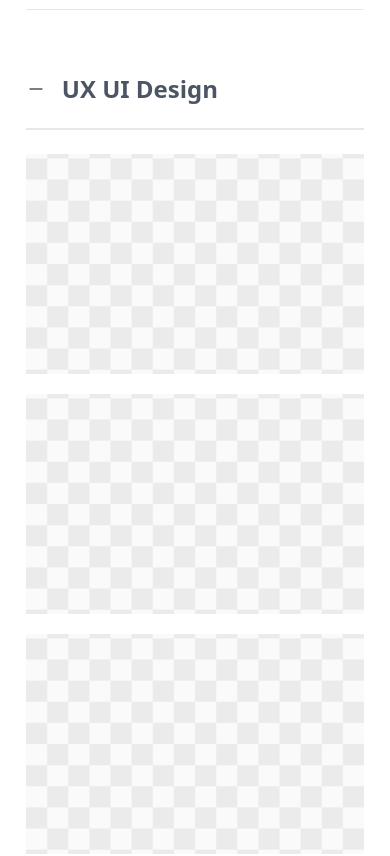
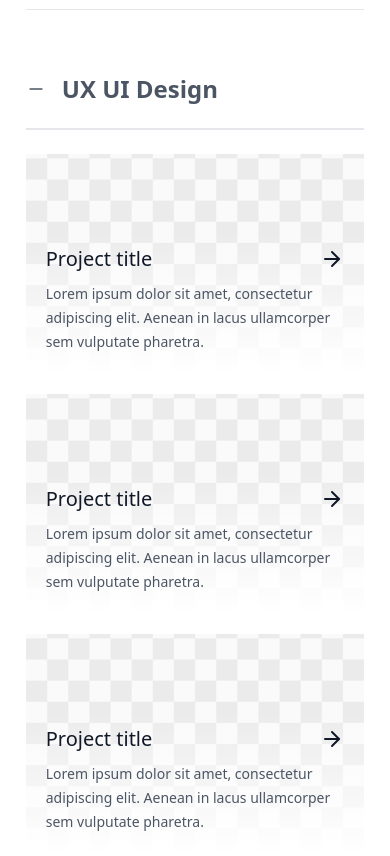
Before and after one commit to ABilevich/natasha-ritzer-portfolio, a React app: page / in a window 390 px wide. Shown: the part 3680-4536 px from the top of the page. Built offline with nearby package versions, Linux system fonts and the light colour scheme; the HTML template or start-up script is replaced by a standard one.

Commit message:
chore: applied hover status on projects components

```diff
--- /dev/null
+++ b/src/features/home/components/ProjectPreviewCard.css
@@ -0,0 +1,37 @@
+.project-preview-overlay,
+.project-preview-content {
+  opacity: 1;
+}
+
+.project-preview-content {
+  transform: translateY(0);
+}
+
+@media (min-width: 640px) {
+  .project-preview-overlay,
+  .project-preview-content {
+    opacity: 0;
+  }
+
+  .project-preview-content {
+    transform: translateY(1rem);
+  }
+
+  .project-preview-card:hover .project-preview-overlay,
+  .project-preview-card:focus .project-preview-overlay,
+  .project-preview-card:focus-visible .project-preview-overlay,
+  .project-preview-card.is-revealed .project-preview-overlay,
+  .project-preview-card:hover .project-preview-content,
+  .project-preview-card:focus .project-preview-content,
+  .project-preview-card:focus-visible .project-preview-content,
+  .project-preview-card.is-revealed .project-preview-content {
+    opacity: 1;
+  }
+
+  .project-preview-card:hover .project-preview-content,
+  .project-preview-card:focus .project-preview-content,
+  .project-preview-card:focus-visible .project-preview-content,
+  .project-preview-card.is-revealed .project-preview-content {
+    transform: translateY(0);
+  }
+}
--- /dev/null
+++ b/src/features/home/components/ProjectPreviewCard.tsx
@@ -0,0 +1,51 @@
+import { useState } from 'react'
+import { ArrowRight } from 'lucide-react'
+import { cn } from '@/lib/utils'
+import './ProjectPreviewCard.css'
+
+type ProjectPreviewCardProps = {
+  title: string
+  description: string
+  image: string
+}
+
+export function ProjectPreviewCard({
+  title,
+  description,
+  image,
+}: ProjectPreviewCardProps) {
+  const [isRevealed, setIsRevealed] = useState(false)
+
+  return (
+    <article
+      tabIndex={0}
+      aria-label={`${title}: ${description}`}
+      onBlur={() => setIsRevealed(false)}
+      onFocus={() => setIsRevealed(true)}
+      onMouseEnter={() => setIsRevealed(true)}
+      onMouseLeave={() => setIsRevealed(false)}
+      className={cn(
+        'project-preview-card group relative flex h-[220px] w-full items-end overflow-hidden p-5 text-left no-underline outline-none md:h-[300px] md:p-6 lg:h-[372px]',
+        isRevealed && 'is-revealed',
+      )}
+    >
+      <img
+        src={image}
+        alt=""
+        className="absolute inset-0 size-full object-cover transition-transform duration-500 group-hover:scale-[1.03] group-focus-visible:scale-[1.03]"
+      />
+      <div className="project-preview-overlay absolute inset-0 bg-gradient-to-b from-white/0 from-35% to-white transition-opacity duration-300" />
+      <div className="project-preview-content relative flex w-full flex-col gap-2 transition-all duration-300">
+        <div className="flex items-center justify-between gap-4">
+          <h4 className="m-0 text-xl font-normal leading-[30px] text-[#111928] md:text-2xl">
+            {title}
+          </h4>
+          <ArrowRight className="size-6 shrink-0 text-[#111928]" />
+        </div>
+        <p className="m-0 max-w-[34rem] text-sm leading-6 text-[#4b5563] md:text-base">
+          {description}
+        </p>
+      </div>
+    </article>
+  )
+}
--- a/src/features/home/components/ProjectsSection.tsx
+++ b/src/features/home/components/ProjectsSection.tsx
@@ -1,6 +1,7 @@
 import { Minus, Plus } from 'lucide-react'
 import projectPlaceholder from '@/assets/figma/project-placeholder.png'
 import { projectCategories } from '../homeContent'
+import { ProjectPreviewCard } from './ProjectPreviewCard'
 import { SectionTitle } from './SectionTitle'
 
 export function ProjectsSection() {
@@ -29,16 +30,13 @@
                 </div>
                 {category.expanded && (
                   <div className="grid grid-cols-1 gap-5 pt-6 sm:grid-cols-2 lg:grid-cols-3 lg:gap-8 lg:pt-10">
-                    {Array.from({ length: category.previews }).map(
-                      (_, index) => (
-                        <img
-                          key={index}
-                          src={projectPlaceholder}
-                          alt=""
-                          className="h-[220px] w-full rounded-none object-cover md:h-[300px] lg:h-[372px]"
-                        />
-                      ),
-                    )}
+                    {category.projects.map((project, index) => (
+                      <ProjectPreviewCard
+                        key={`${project.title}-${index}`}
+                        image={projectPlaceholder}
+                        {...project}
+                      />
+                    ))}
                   </div>
                 )}
               </article>
--- a/src/features/home/homeContent.ts
+++ b/src/features/home/homeContent.ts
@@ -45,16 +45,32 @@
   {
     title: 'UX UI Design',
     expanded: true,
-    previews: 3,
+    projects: [
+      {
+        title: 'Project title',
+        description:
+          'Lorem ipsum dolor sit amet, consectetur adipiscing elit. Aenean in lacus ullamcorper sem vulputate pharetra.',
+      },
+      {
+        title: 'Project title',
+        description:
+          'Lorem ipsum dolor sit amet, consectetur adipiscing elit. Aenean in lacus ullamcorper sem vulputate pharetra.',
+      },
+      {
+        title: 'Project title',
+        description:
+          'Lorem ipsum dolor sit amet, consectetur adipiscing elit. Aenean in lacus ullamcorper sem vulputate pharetra.',
+      },
+    ],
   },
   {
     title: 'Graphic Design',
     expanded: false,
-    previews: 0,
+    projects: [],
   },
   {
     title: 'Project Management',
     expanded: false,
-    previews: 0,
+    projects: [],
   },
 ]
```
